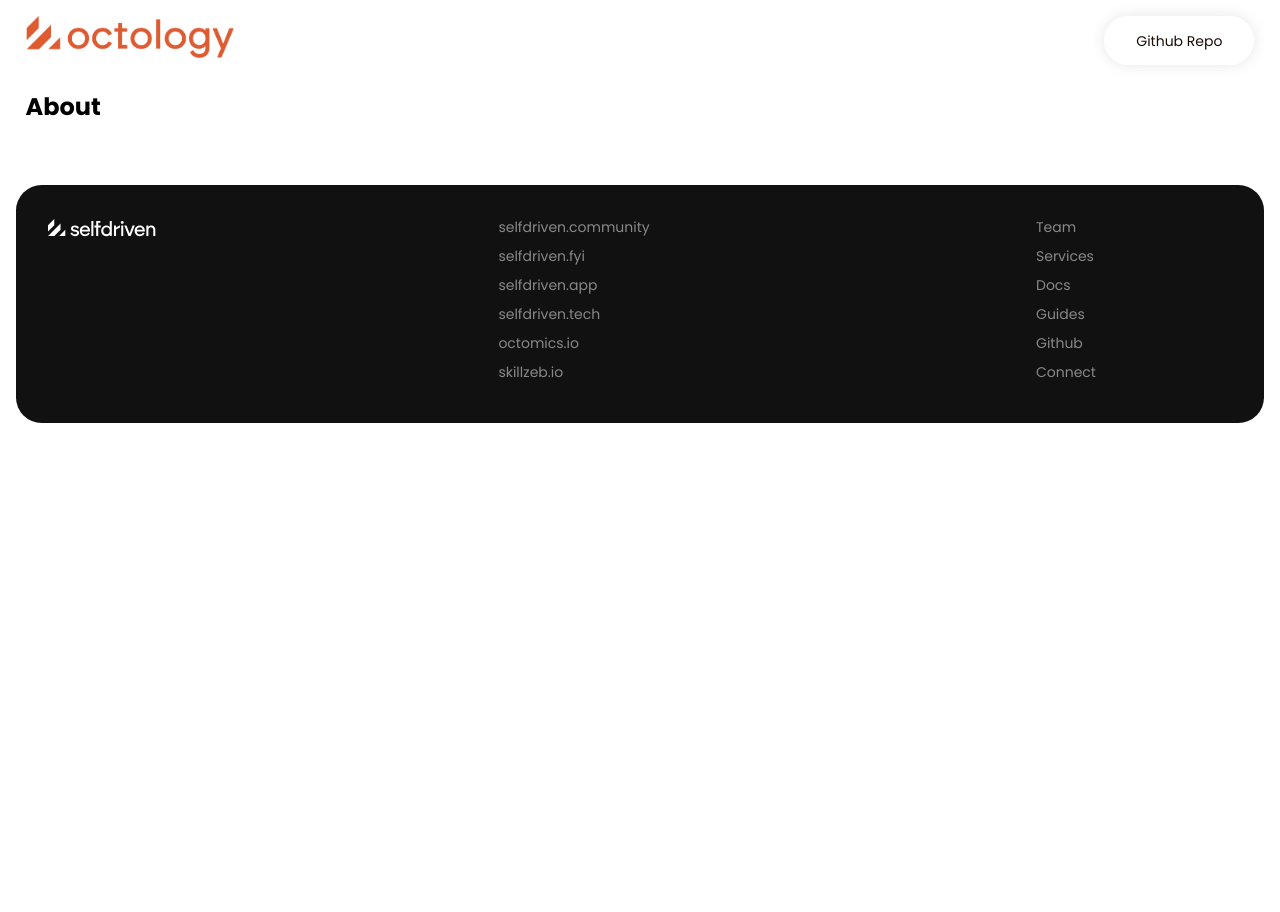
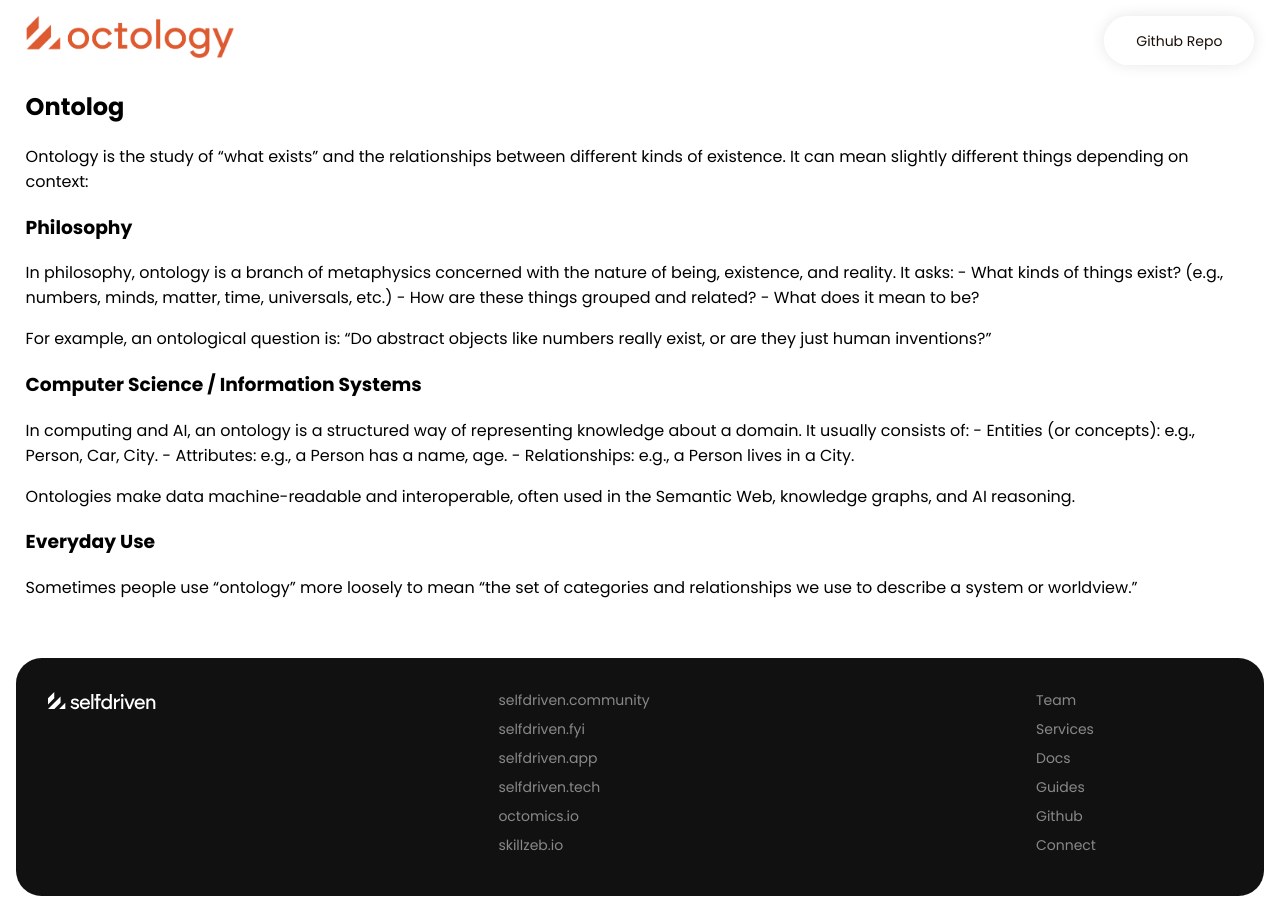
Before and after one commit to selfdriven-octo/octology, a Jekyll site: the page built from docs/pages/about.md, in a window 1280 px wide. Built offline with Jekyll 4.4.1, drawn with Linux system fonts in a browser that asks for light colours.

Commit message:
about Ontology

```diff
--- a/docs/pages/about.md
+++ b/docs/pages/about.md
@@ -4,4 +4,28 @@ title: About - Octology
 permalink: /about/
 ---
 
-## About
+## Ontolog
+
+Ontology is the study of “what exists” and the relationships between different kinds of existence. It can mean slightly different things depending on context:
+
+### Philosophy
+
+In philosophy, ontology is a branch of metaphysics concerned with the nature of being, existence, and reality. It asks:
+	- What kinds of things exist? (e.g., numbers, minds, matter, time, universals, etc.)
+	- How are these things grouped and related?
+	- What does it mean to be?
+
+For example, an ontological question is: “Do abstract objects like numbers really exist, or are they just human inventions?”
+
+### Computer Science / Information Systems
+
+In computing and AI, an ontology is a structured way of representing knowledge about a domain. It usually consists of:
+	- Entities (or concepts): e.g., Person, Car, City.
+	- Attributes: e.g., a Person has a name, age.
+	- Relationships: e.g., a Person lives in a City.
+
+Ontologies make data machine-readable and interoperable, often used in the Semantic Web, knowledge graphs, and AI reasoning.
+
+### Everyday Use
+
+Sometimes people use “ontology” more loosely to mean “the set of categories and relationships we use to describe a system or worldview.”
```
Also changed, not shown: docs/index.md (+1 -1 lines).
